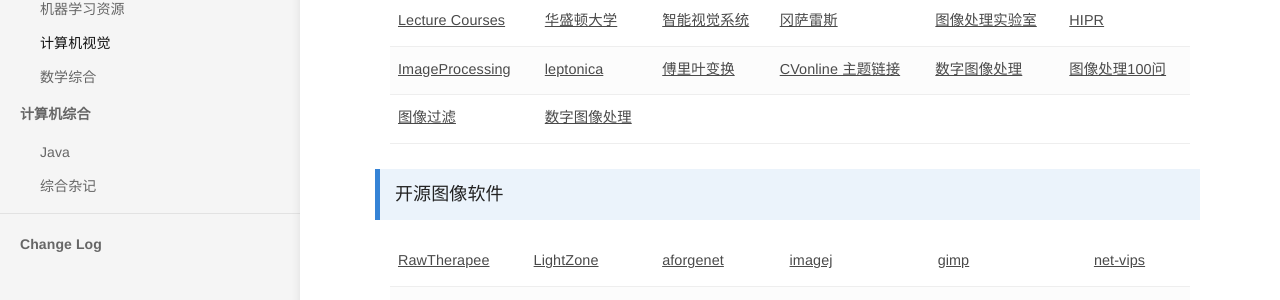
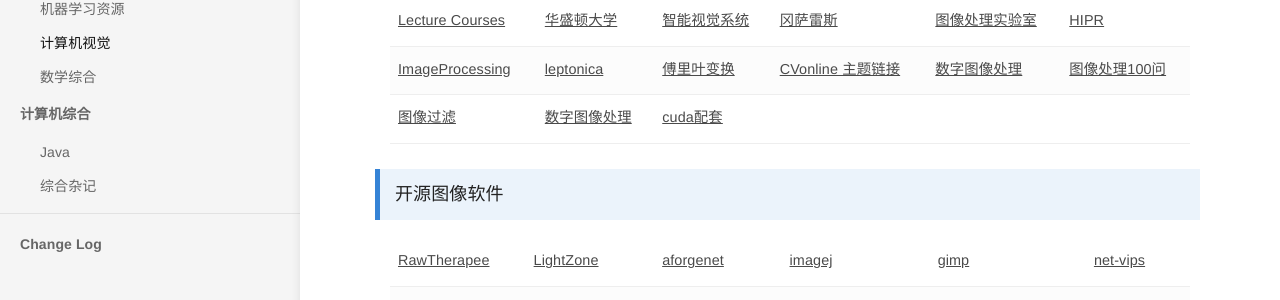
Before and after one commit to bashendixie/Machine_Learning_Notes, a Jekyll site: the page built from _docs/1、机器学习/计算机视觉.md, in a window 1280 px wide. Shown: the part 263-563 px from the top of the page. Built offline with Jekyll 4.4.1, drawn with Linux system fonts in a browser that asks for light colours; some web fonts are replaced.

Commit message:
no message

```diff
--- a/_docs/1、机器学习/计算机视觉.md
+++ b/_docs/1、机器学习/计算机视觉.md
@@ -53,6 +53,9 @@
 			</td>
 			<td>
 				<a href="https://sisu.ut.ee/imageprocessing/book" target="_blank">数字图像处理</a>
+			</td>
+			<td>
+				<a href="https://gitee.com/mirrors_PacktPublishing/Hands-On-GPU-Accelerated-Computer-Vision-with-OpenCV-and-CUDA" target="_blank">cuda配套</a>
 			</td>
 		</tr>
 	</tbody>
```
